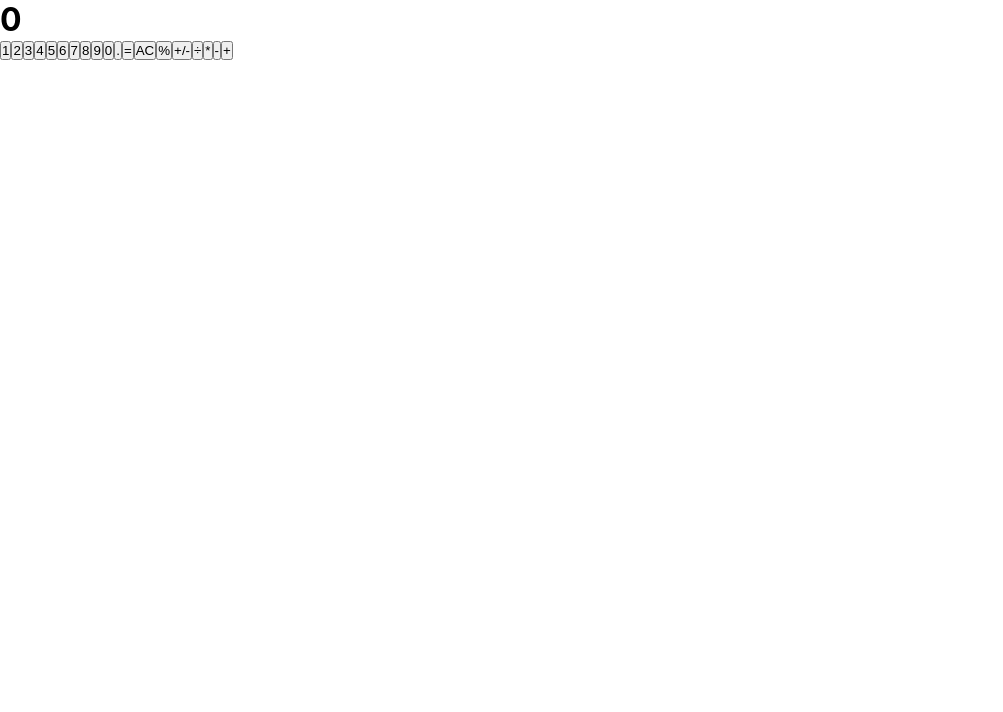
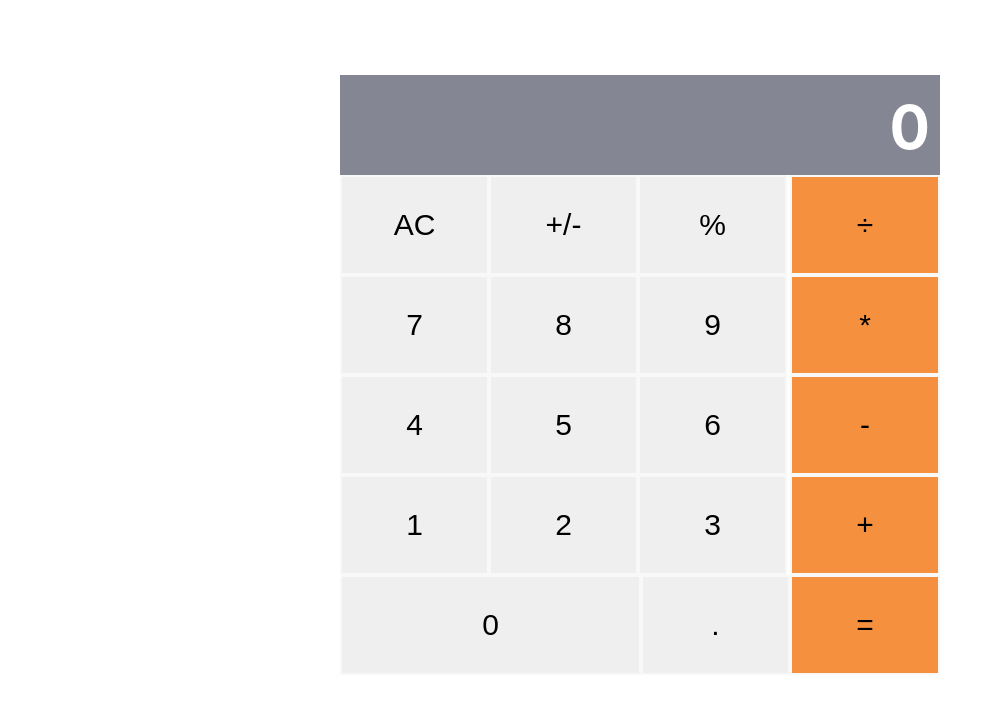
Before and after one commit to Kandy-Peter/math-magicians, a React (Create React App) app: page / in a window 1280 px wide. Shown: the top 712 px of the page, without its empty margins (0-1003 px from the left). Built offline with nearby package versions, Linux system fonts and the light colour scheme.

Commit message:
add styles to the calculator

```diff
--- a/src/components/Calculator.js
+++ b/src/components/Calculator.js
@@ -4,26 +4,25 @@ export default class Calculator extends React.Component {
   constructor (props) {
     super(props);
     this.state = {
-      numbers: ["1", "2", "3", "4", "5", "6", "7", "8", "9", "0",".", "=", "AC", "%", "+/-"],
-      operators: ["÷", "*", "-", "+"],
+      numbers: ["AC","+/-", "%", "7", "8", "9","4", "5", "6", "1", "2", "3", "0","."],
+      operators: ["÷", "*", "-", "+", "="],
       displayChars: "0",
     };
   }
   render() {
-    const arrBtn = [...this.state.numbers, ...this.state.operators];
+    const arrBtn1 = this.state.numbers;
+    const arrBtn2 = this.state.operators;
     return (
       <div className = "container-fluid">
-        <div></div><div className="col-xs-12">
-            <div className = "calculatorDisplay">
-              <h1>{this.state.displayChars}</h1>
-            </div>
+        <div className = "result">
+          <h1>{this.state.displayChars}</h1>
         </div>
-        <div className = "row"></div>
-        <div className = "row">
-          <div className = "buttonContainer">
-              {arrBtn.map((btn) => (<button type="button" key={btn}id={btn}>
-                {btn}
-              </button>))}
+        <div className = "btnContainer">
+          <div className="clm-1">
+            {arrBtn1.map((btn) => (<button id={btn}>{btn}</button>))}
+          </div>
+          <div className="clm-2">
+            {arrBtn2.map((btn2) => (<button id={btn2}>{btn2}</button>))}
           </div>
         </div>
       </div>
--- a/src/styles/main.scss
+++ b/src/styles/main.scss
@@ -0,0 +1,52 @@
+.container-fluid {
+  width: 600px;
+  height: 600px;
+  margin: 4.5rem auto;
+  border-top: 3px solid #fff;
+
+  .result {
+    width: 100%;
+    height: 100px;
+    background-color: #858694;
+    padding-top: 1rem;
+    padding-right: 10px;
+    font-size: 30px;
+    color: #fff;
+    text-align: end;
+  }
+
+  .btnContainer {
+    display: flex;
+
+    button {
+      width: 100%;
+      height: 100px;
+      border: 2px solid rgb(248, 248, 248);
+      font-size: 30px;
+    }
+
+    .clm-1 {
+      width: 75%;
+      display: flex;
+      flex-wrap: wrap;
+
+      button {
+        width: 149px;
+        &:nth-child(13) {
+          flex: 1;
+        }
+      }
+    }
+
+    .clm-2 {
+      width: 25%;
+      height: 100%;
+      display: flex;
+      flex-direction: column;
+
+      button {
+        background-color: #F5913E;
+      }
+    }
+  }
+}
```
